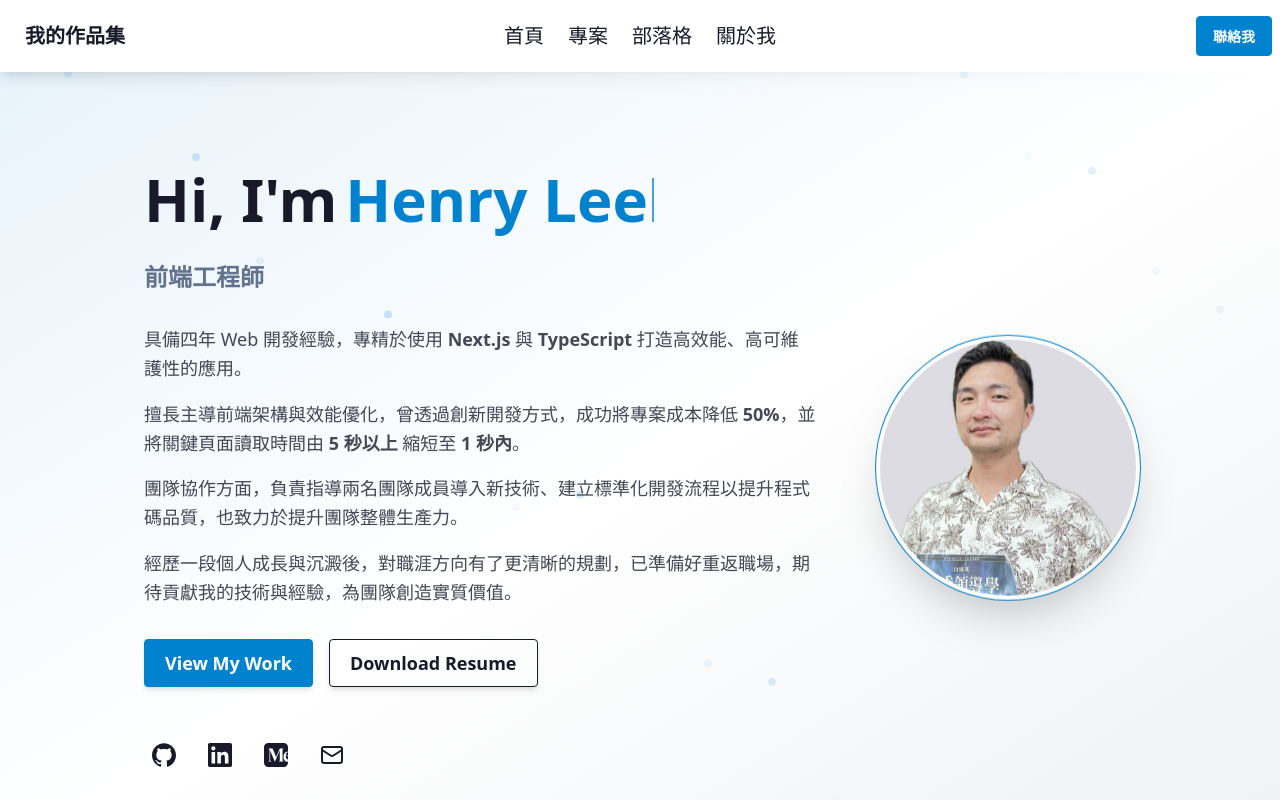
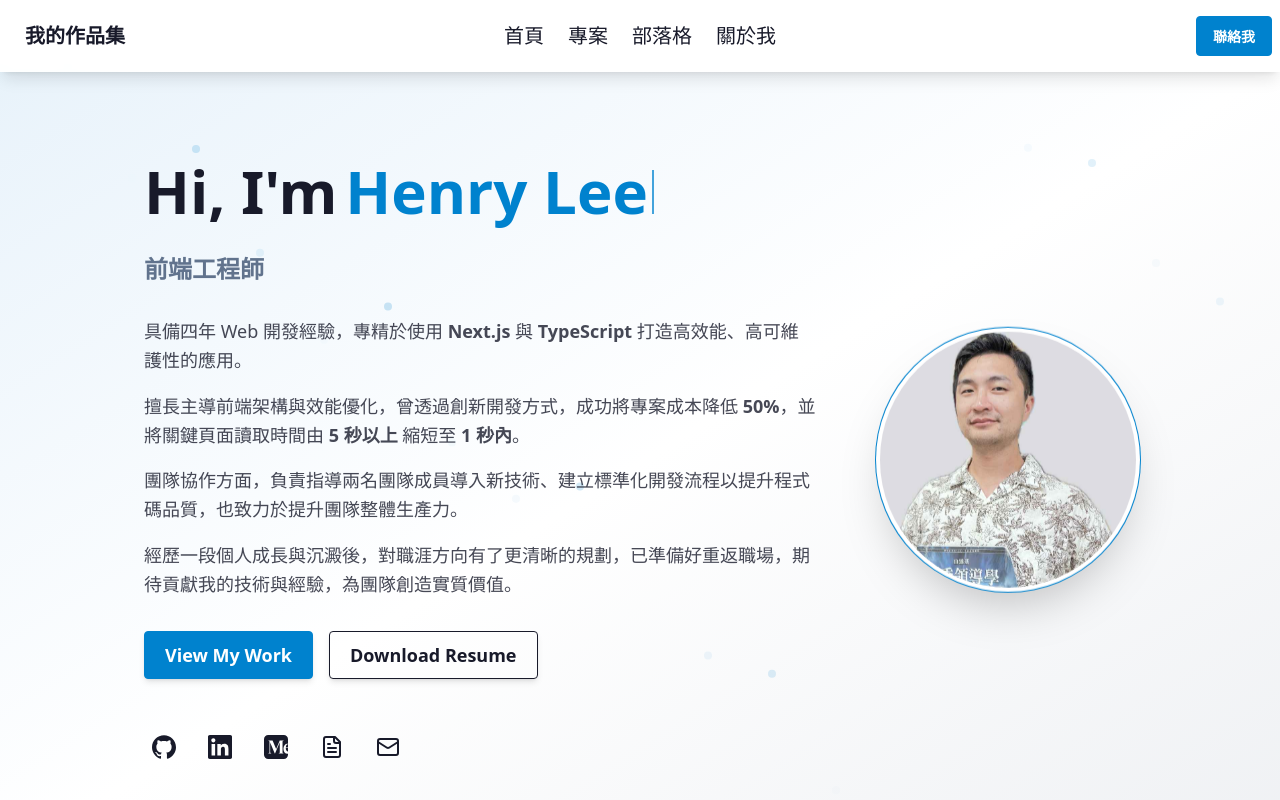
Before and after one commit to u88803494/my-website, a Next.js app: page / in a window 1280 px wide. Shown: the top 800 px of the page. Built offline with nearby package versions, Linux system fonts and the light colour scheme.

Commit message:
Enhance UI by adding custom tooltip styles and improving button functionality in HeroSection and Contact components. Update Navbar for better visibility and add download functionality for resume. Include tooltips for contact links to enhance user experience.

```diff
--- a/src/app/globals.css
+++ b/src/app/globals.css
@@ -11,3 +11,12 @@
 body {
   font-family: var(--font-sans), Arial, Helvetica, sans-serif;
 }
+
+/* Custom Tooltip Styles */
+.tooltip-custom::before {
+  @apply bg-white border border-info text-info text-sm font-normal shadow-lg;
+}
+
+.tooltip-custom::after {
+  @apply border-t-white;
+}
--- a/src/app/page.tsx
+++ b/src/app/page.tsx
@@ -9,7 +9,7 @@ import Contact from "@/components/home/Contact";
 
 const Home = () => {
   return (
-    <div className="min-h-screen">
+    <div className="min-h-screen pt-16">
       <HeroSection />
       <WorkExperience />
       <FeaturedProjects />
--- a/src/components/home/Contact/Contact.tsx
+++ b/src/components/home/Contact/Contact.tsx
@@ -2,7 +2,7 @@
 
 import React, { useState } from 'react';
 import { motion } from 'framer-motion';
-import { Copy, CheckCircle, Mail, Heart } from 'lucide-react';
+import { Copy, CheckCircle, Mail, Heart, Download } from 'lucide-react';
 import ContactLinks from '@/components/shared/ContactLinks';
 
 const Contact: React.FC = () => {
@@ -17,6 +17,15 @@ const Contact: React.FC = () => {
     } catch (err) {
       console.error('Failed to copy email:', err);
     }
+  };
+
+  const downloadResume = () => {
+    const link = document.createElement('a');
+    link.href = '/documents/henry-lee-resume-20250618.pdf';
+    link.download = 'Henry-Lee-Resume-2025.pdf';
+    document.body.appendChild(link);
+    link.click();
+    document.body.removeChild(link);
   };
 
   return (
--- a/src/components/home/HeroSection/HeroContent.tsx
+++ b/src/components/home/HeroSection/HeroContent.tsx
@@ -69,9 +69,14 @@ const HeroContent = () => {
         transition={{ duration: 0.6, delay: 1.5 }}
       >
         <motion.button
-          className="btn btn-primary btn-lg relative overflow-hidden group shadow-md hover:shadow-xl transition-all"
+          className="btn btn-primary btn-lg relative overflow-hidden group shadow-md hover:shadow-xl transition-all tooltip tooltip-custom tooltip-top"
           whileHover={{ scale: 1.07, boxShadow: "0 10px 30px rgba(0, 0, 0, 0.2)" }}
           whileTap={{ scale: 0.95 }}
+          onClick={() => {
+            const projectsSection = document.getElementById('featured-projects');
+            projectsSection?.scrollIntoView({ behavior: 'smooth' });
+          }}
+          data-tip="瀏覽我的精選專案作品"
         >
           <span className="relative z-10">View My Work</span>
           <motion.div
@@ -82,9 +87,18 @@ const HeroContent = () => {
           />
         </motion.button>
         <motion.button
-          className="btn btn-outline btn-lg shadow-md hover:shadow-xl transition-all"
+          className="btn btn-outline btn-lg shadow-md hover:shadow-xl transition-all tooltip tooltip-custom tooltip-top"
           whileHover={{ scale: 1.07, boxShadow: "0 10px 30px rgba(0, 0, 0, 0.2)" }}
           whileTap={{ scale: 0.95 }}
+          onClick={() => {
+            const link = document.createElement('a');
+            link.href = '/documents/henry-lee-resume-20250618.pdf';
+            link.download = 'Henry-Lee-Resume-2025.pdf';
+            document.body.appendChild(link);
+            link.click();
+            document.body.removeChild(link);
+          }}
+          data-tip="下載我的履歷 PDF 檔案"
         >
           Download Resume
         </motion.button>
--- a/src/components/shared/ContactLinks.tsx
+++ b/src/components/shared/ContactLinks.tsx
@@ -1,26 +1,36 @@
-import { Mail } from 'lucide-react';
+import { Mail, FileText } from 'lucide-react';
 import { SiGithub, SiLinkedin, SiMedium } from 'react-icons/si';
 
 const contacts = [
   {
     icon: <SiGithub className="w-6 h-6" />,
     href: "https://github.com/u88803494",
-    label: "Github"
+    label: "Github",
+    tooltip: "Github: 看我的程式碼"
   },
   {
     icon: <SiLinkedin className="w-6 h-6" />,
     href: "https://www.linkedin.com/in/yu-hao-lee-a6a42179/",
-    label: "Linkedin"
+    label: "Linkedin",
+    tooltip: "LinkedIn: 我的職業檔案"
   },
   {
     icon: <SiMedium className="w-6 h-6" />,
     href: "https://medium.com/@hugh-program-learning-diary-js",
-    label: "Medium"
+    label: "Medium",
+    tooltip: "Medium: 看我的技術文章"
+  },
+  {
+    icon: <FileText className="w-6 h-6" />,
+    href: "https://www.cake.me/yuhao-lee",
+    label: "Resume",
+    tooltip: "Resume: 完整履歷與經歷"
   },
   {
     icon: <Mail className="w-6 h-6" />,
     href: "mailto:yhlscallop@gmail.com?subject=%E9%97%9C%E6%96%BC%E6%82%A8%E7%9A%84%E4%BD%9C%E5%93%81%E9%9B%86%EF%BC%8C%E6%88%91%E6%83%B3%E8%88%87%E6%82%A8%E8%81%8A%E8%81%8A&body=%E6%82%A8%E5%A5%BD%EF%BC%8CHenry%EF%BC%8C%0A%0A%E6%88%91%E5%9C%A8%E6%82%A8%E7%9A%84%E5%80%8B%E4%BA%BA%E7%B6%B2%E7%AB%99%E4%B8%8A%E7%9C%8B%E5%88%B0%E4%BA%86%E6%82%A8%E7%9A%84%E7%B6%93%E6%AD%B7%EF%BC%8C%E6%83%B3%E8%88%87%E6%82%A8%E9%80%B2%E4%B8%80%E6%AD%A5%E8%A8%8E%E8%AB%96...%0A%0A%E6%9C%9F%E5%BE%85%E6%82%A8%E7%9A%84%E5%9B%9E%E8%A6%86%EF%BC%81",
-    label: "Email"
+    label: "Email",
+    tooltip: "Email: 直接聯絡我"
   }
 ];
 
@@ -36,14 +46,15 @@ const ContactLinks = ({ variant = 'circle', className = '' }: ContactLinksProps)
 
   return (
     <>
-      {contacts.map(({ icon, href, label }) => (
+      {contacts.map(({ icon, href, label, tooltip }) => (
         <a
           key={label}
           href={href}
-          className={`${baseClass} ${className}`.trim()}
+          className={`${baseClass} ${className} tooltip tooltip-custom tooltip-top`.trim()}
           target={href.startsWith('http') ? '_blank' : undefined}
           rel={href.startsWith('http') ? 'noopener noreferrer' : undefined}
           aria-label={label}
+          data-tip={tooltip}
         >
           {icon}
         </a>
--- a/src/components/shared/Navbar.tsx
+++ b/src/components/shared/Navbar.tsx
@@ -11,7 +11,7 @@ const Navbar = () => {
   };
 
   return (
-    <div className="navbar bg-base-100 shadow-lg">
+    <div className="navbar shadow-lg fixed top-0 w-full z-50 backdrop-blur-sm bg-base-100/95">
       <div className="navbar-start">
         <div className="dropdown">
           <div tabIndex={0} role="button" className="btn btn-ghost lg:hidden btn-circle btn-md">
```
Also changed, not shown: 1 other file (tests, documents, lock files or other folders).
